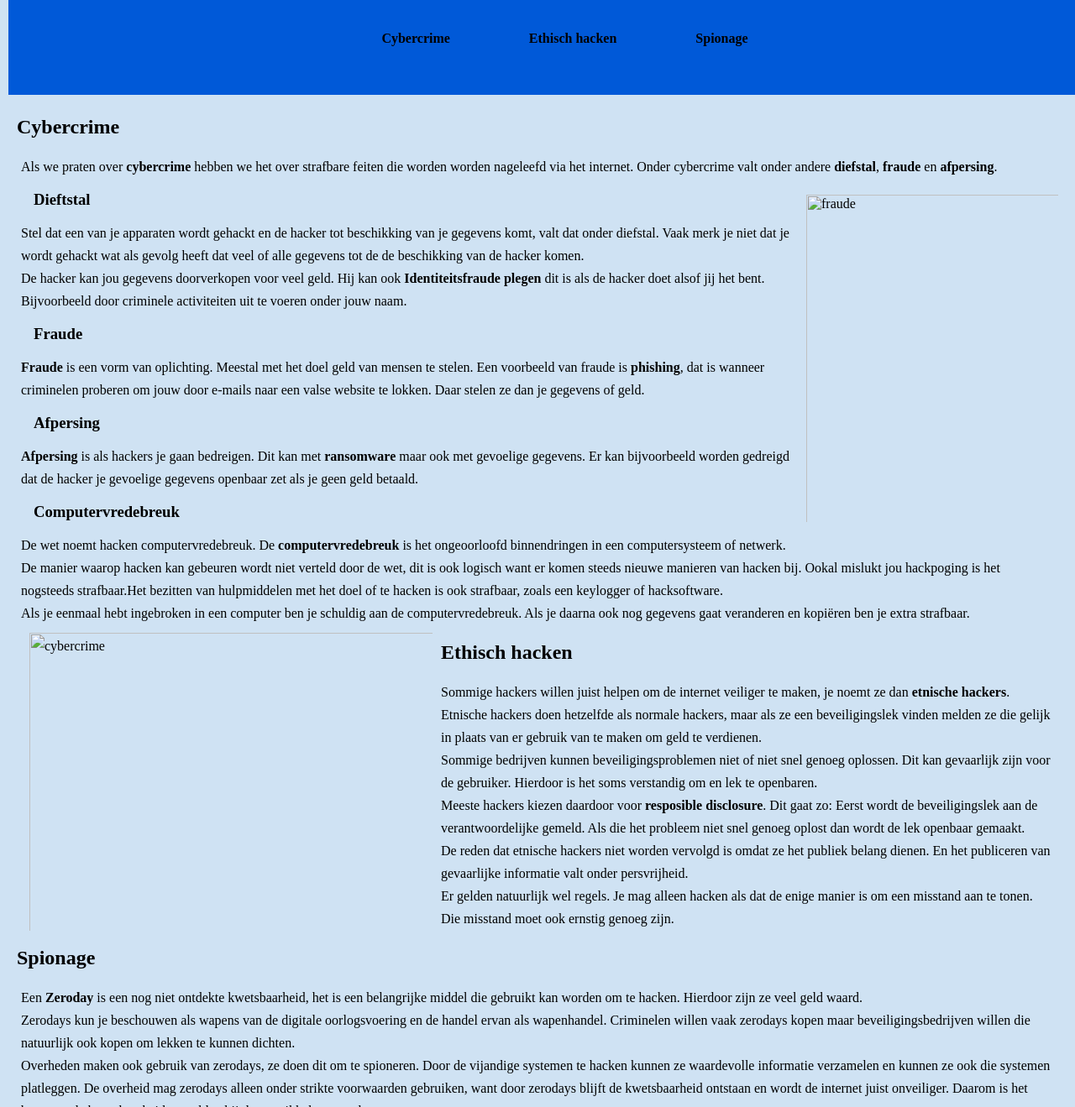
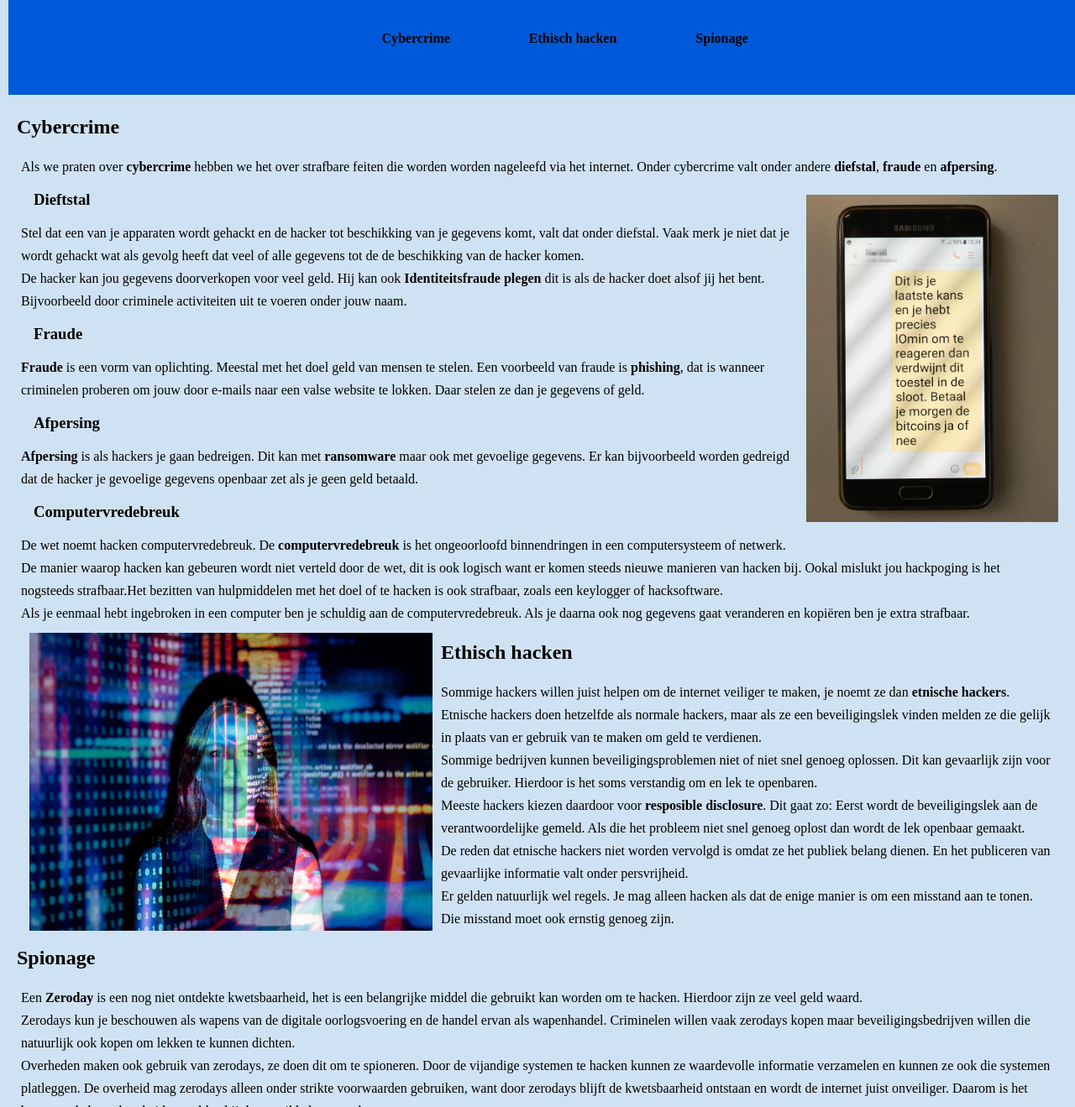
Before and after one commit to Mostafababori/2023-html-V4-Mostafa-Job, a plain HTML site: page +html/aanvallers_en_verdedigers.html in a window 1280 px wide. Shown: the part 274-1593 px from the top of the page at 84% size. Drawn offline with Linux system fonts and the light colour scheme.

Commit message:
eind les

```diff
--- a/+html/aanvallers_en_verdedigers.html
+++ b/+html/aanvallers_en_verdedigers.html
@@ -38,7 +38,7 @@
     <p>Als we praten over <b>cybercrime</b> hebben we het over strafbare feiten die worden worden nageleefd via het
       internet. Onder cybercrime valt onder andere <b>diefstal</b>, <b>fraude</b> en <b>afpersing</b>.</p>
 
-      <img class="AF" src="../afbeeldingen/aanvallers_en_verdedigers/AF.jpeg" title="fraude" width="340" height="430">
+      <img class="af" src="../images/afbeeldingen/af.jpeg" title="fraude" width="340" height="430">
 
       <h3>Dieftstal</h3>
       <p>Stel dat een van je apparaten wordt gehackt en de hacker tot beschikking van je gegevens komt, valt dat onder
@@ -64,7 +64,7 @@
         strafbaar.Het bezitten van hulpmiddelen met het doel of te hacken is ook strafbaar, zoals een keylogger of
         hacksoftware.<br> Als je eenmaal hebt ingebroken in een computer ben je schuldig aan de computervredebreuk. Als je
         daarna ook nog gegevens gaat veranderen en kopiëren ben je extra strafbaar.
-        <img class="CC" src="../afbeeldingen/aanvallers_en_verdedigers/CC.jpg" title="cybercrime" width="500"
+        <img class="cc" src="../images/afbeeldingen/cc.jpeg" title="cybercrime" width="500"
           height="375">
       </p>
 
--- a/stylesheet/style.css
+++ b/stylesheet/style.css
@@ -210,13 +210,13 @@ footer {
     padding: 25px;
   }
 
-  .AF{
+  .af{
     float: right;
     padding-right: 100px;
     padding: 20px
   }
 
-  .CC{
+  .cc{
   float: left;
     padding: 10px;
     padding-left: 10px;
```
Also changed, not shown: images/afbeeldingen/af.jpeg (renamed from images/afbeeldingen/AF.jpeg), images/afbeeldingen/cc.jpeg (renamed from images/afbeeldingen/CC.jpeg).
